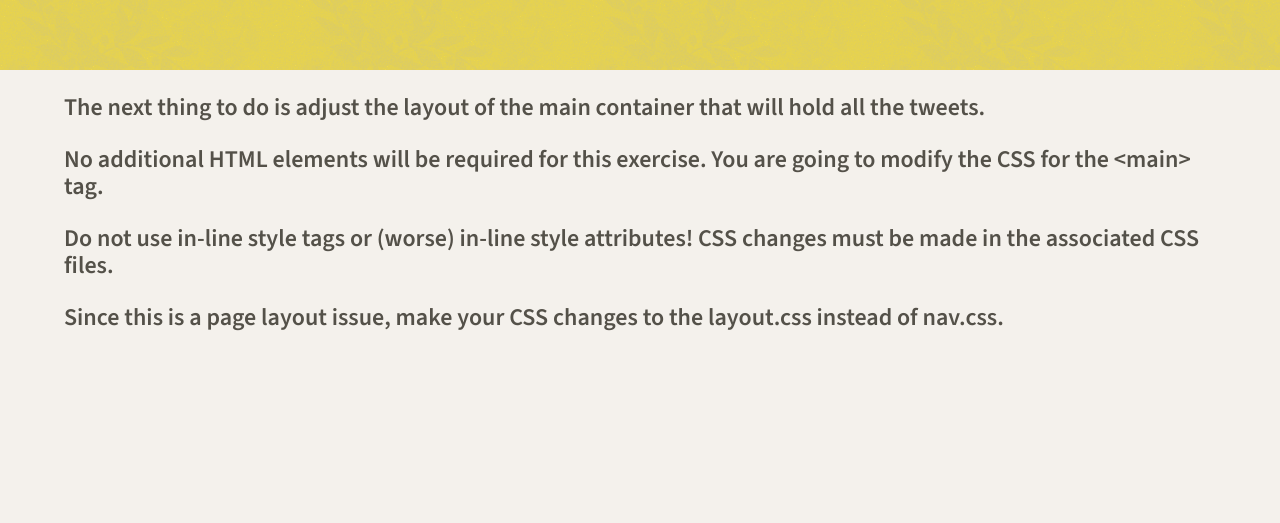
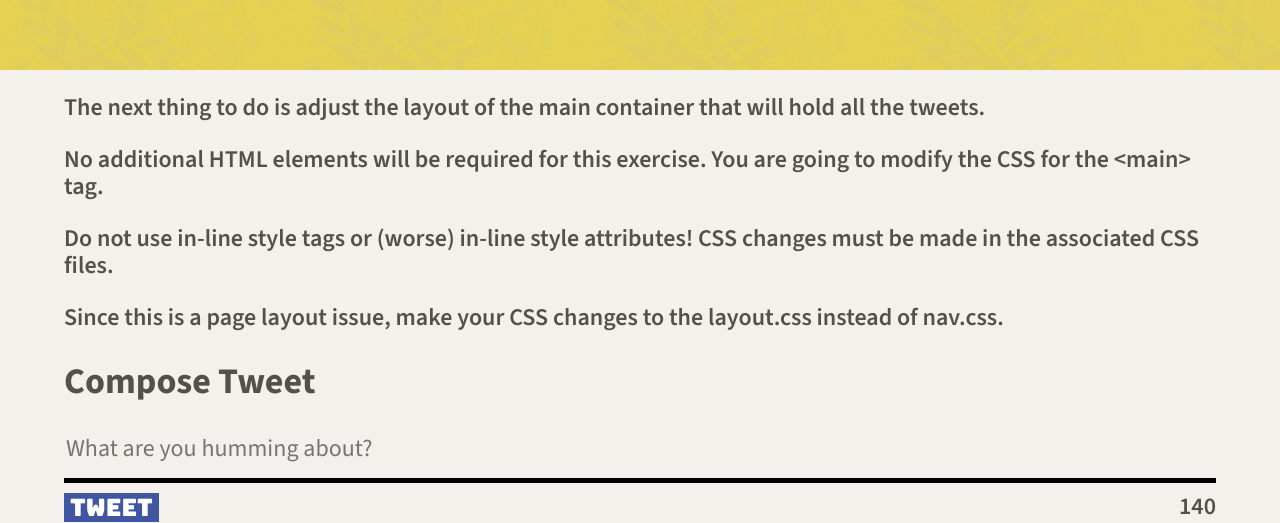
Before and after one commit to Somtico/tweeter, a website: page public/index.html in a window 1280 px wide. Shown: the part 450-973 px from the top of the page. Before the commit the page ends 806 px from the top, so only its background shows below. Drawn offline with nearby package versions, Linux system fonts and the light colour scheme.

Commit message:
Add a text area for new tweets and style it. Specify the correct action and method attributes to the form so that it submits to the correct endpoint/route in your Express app (POST /tweets/).

```diff
--- a/public/index.html
+++ b/public/index.html
@@ -20,7 +20,7 @@
     <link rel="stylesheet" href="/styles/layout.css" type="text/css" />
     <link rel="stylesheet" href="/styles/nav.css" type="text/css" />
     <link rel="stylesheet" href="/styles/header.css" type="text/css" />
-    <link rel="stylesheet" href="/styles/main.css" type="text/css" />
+    <link rel="stylesheet" href="/styles/new-tweet.css" type="text/css" />
 
     <!-- External JS -->
     <script
@@ -62,6 +62,19 @@
 
       <p>Since this is a page layout issue, make your CSS changes to the
         layout.css instead of nav.css.</p>
+
+      <section class="new-tweet">
+        <h2>Compose Tweet</h2>
+        <form class="tweet-form" action="/tweets" method="POST">
+          <!-- <label for="tweet-text">What are you humming about?</label> -->
+          <textarea name="text" id="tweet-text"
+            placeholder="What are you humming about?"></textarea>
+          <div class="button-counter">
+            <button type="submit" class="button">Tweet</button>
+            <output name="counter" class="counter" for="tweet-text">140</output>
+          </div>
+        </form>
+      </section>
     </main>
   </body>
 </html>
--- /dev/null
+++ b/public/styles/new-tweet.css
@@ -0,0 +1,34 @@
+.tweet-form {
+  display: flex;
+  flex-direction: column;
+}
+
+#tweet-text {
+  border: 0;
+  height: 50px;
+  border-bottom: 5px solid black;
+  background-color: inherit;
+  resize: none;
+}
+
+.button-counter {
+  display: flex;
+  flex-direction: row;
+  justify-content: space-between;
+  margin-top: 10px;
+}
+
+.button {
+  background-color: #4056A1;
+  color: white;
+  font-family: "Bungee", sans-serif;
+  font-weight: 400;
+  font-style: normal;
+  border: 0;
+  cursor: pointer;
+}
+
+/* Dim the color on hover */
+.button:hover {
+  filter: brightness(70%); /* Reduce brightness to 70% */
+}
--- a/server/data-files/initial-tweets.json
+++ b/server/data-files/initial-tweets.json
@@ -8,7 +8,7 @@
     "content": {
       "text": "If I have seen further it is by standing on the shoulders of giants"
     },
-    "created_at": 1715375998514
+    "created_at": 1715426755419
   },
   {
     "user": {
@@ -19,6 +19,6 @@
     "content": {
       "text": "Je pense , donc je suis"
     },
-    "created_at": 1715462398514
+    "created_at": 1715513155419
   }
 ]
```
